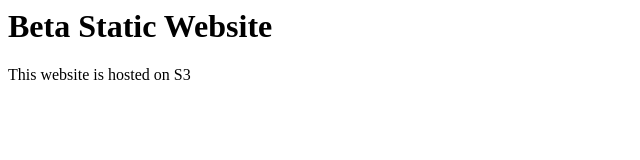
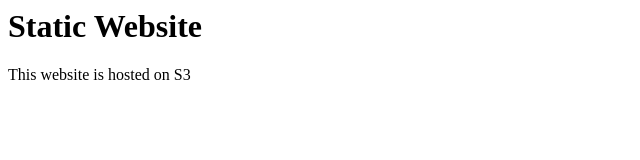
Before and after one commit to OhWhale515/circleci_codebuild, a plain HTML site: page index.html in a window 1280 px wide. Shown: the whole page, without its empty margins (0-640 px from the left). Drawn offline with Linux system fonts and the light colour scheme.

Commit message:
tacs added

```diff
--- a/index.html
+++ b/index.html
@@ -1,4 +1,4 @@
 <html>
-    <h1>Beta Static Website</h1>
+    <h1> Static Website</h1>
     <p>This website is hosted on S3</p>
 </html>
```
Also changed, not shown: .circleci/requirements.txt (renamed from requirements.txt), project.json (renamed from codebuild/project.json), 4 other files.
